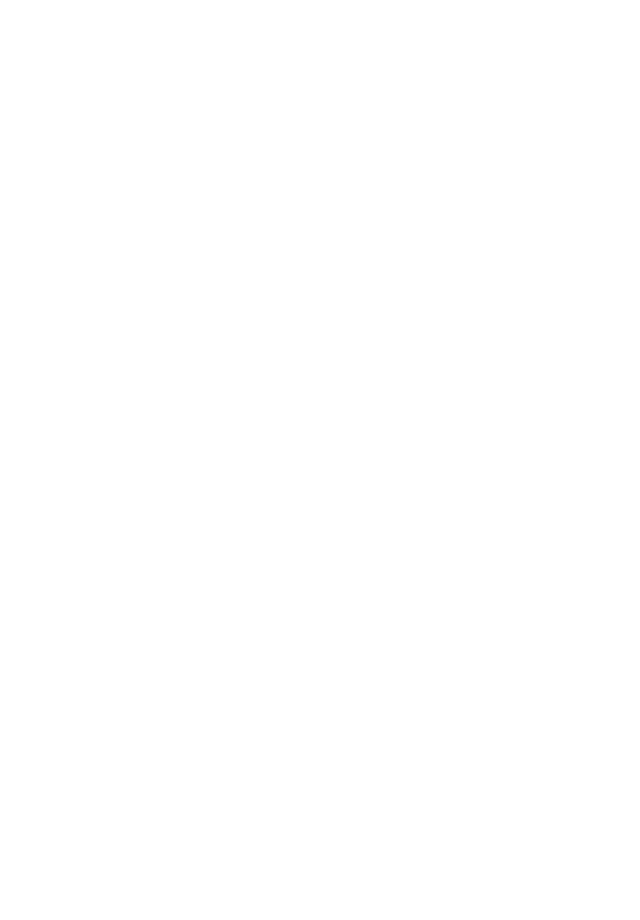
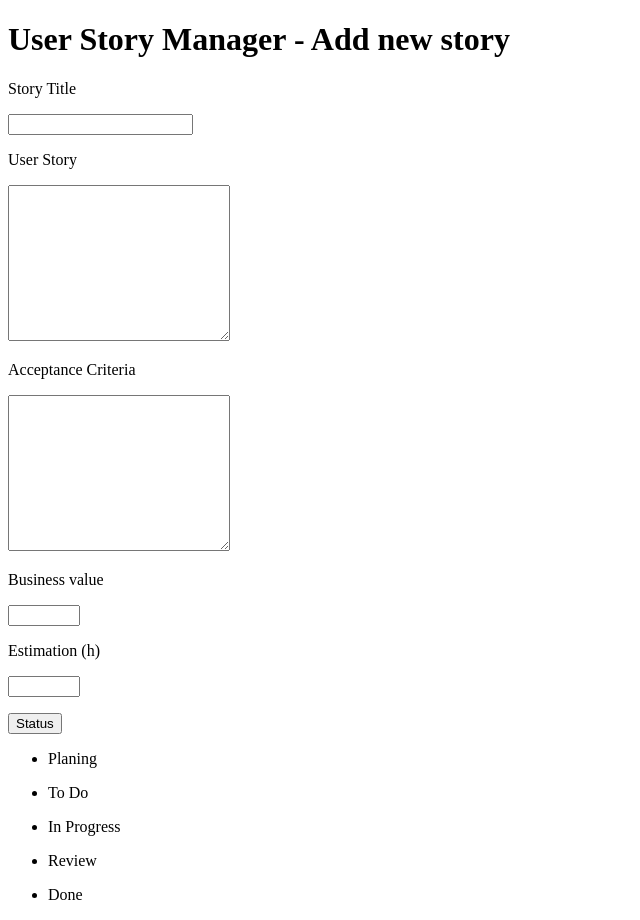
Before and after one commit to beru26/user-story-manager-annakonda, a Flask app: page /story in a window 1280 px wide. Before the commit the part shown is empty. Shown: the whole page, without its empty margins (0-640 px from the left). Before the commit the page ends 800 px from the top, so only its background shows below. Run offline with Flask 2, Linux system fonts and the light colour scheme.

Commit message:
template for add story done, still fighting with dropdown menu

```diff
--- a/templates/form.html
+++ b/templates/form.html
@@ -1 +1,39 @@
 <!doctype html>
+
+<html>
+
+<head>
+    <meta charset="UTF-8">
+    <title>Sprint Reporter App</title>
+
+</head>
+
+<body>
+
+    <h1>User Story Manager - Add new story</h1>
+    <p>Story Title</p>
+    <p><input name='name'></p>
+    <p>User Story</p>
+    <p><textarea rows="10" cols="25" name='story'></textarea></p>
+    <p>Acceptance Criteria</p>
+    <p><textarea rows="10" cols="25" name='story'></textarea></p>
+    <p>Business value</p>
+    <p><input type="number" name="quantity" min="100" max="1500"></p>
+    <p>Estimation (h)</p>
+    <p><input type="number" name="quantity" min="0.5" max="40"></p>
+
+    <div class="dropdown">
+        <button class="btn btn-primary dropdown-toggle" type="button" data-toggle="dropdown">Status
+        <span class="caret"></span></button>
+        <ul class="dropdown-menu">
+            <li><p>Planing</p></li>
+            <li><p>To Do</p></li>
+            <li><p>In Progress</p></li>
+            <li><p>Review</p></li>
+            <li><p>Done</p></li>
+        </ul>
+    </div>
+
+</body>
+
+</html>
```
